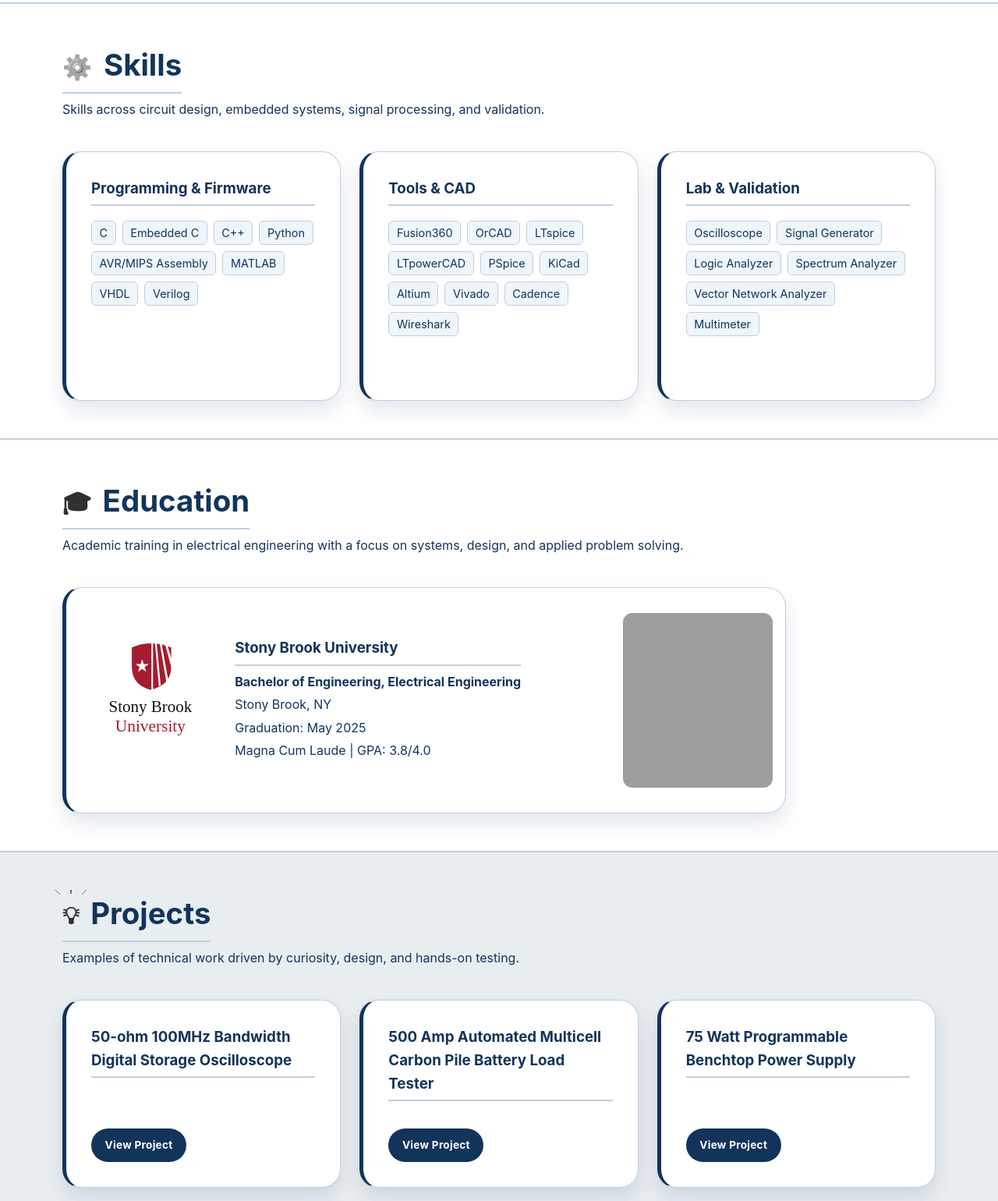
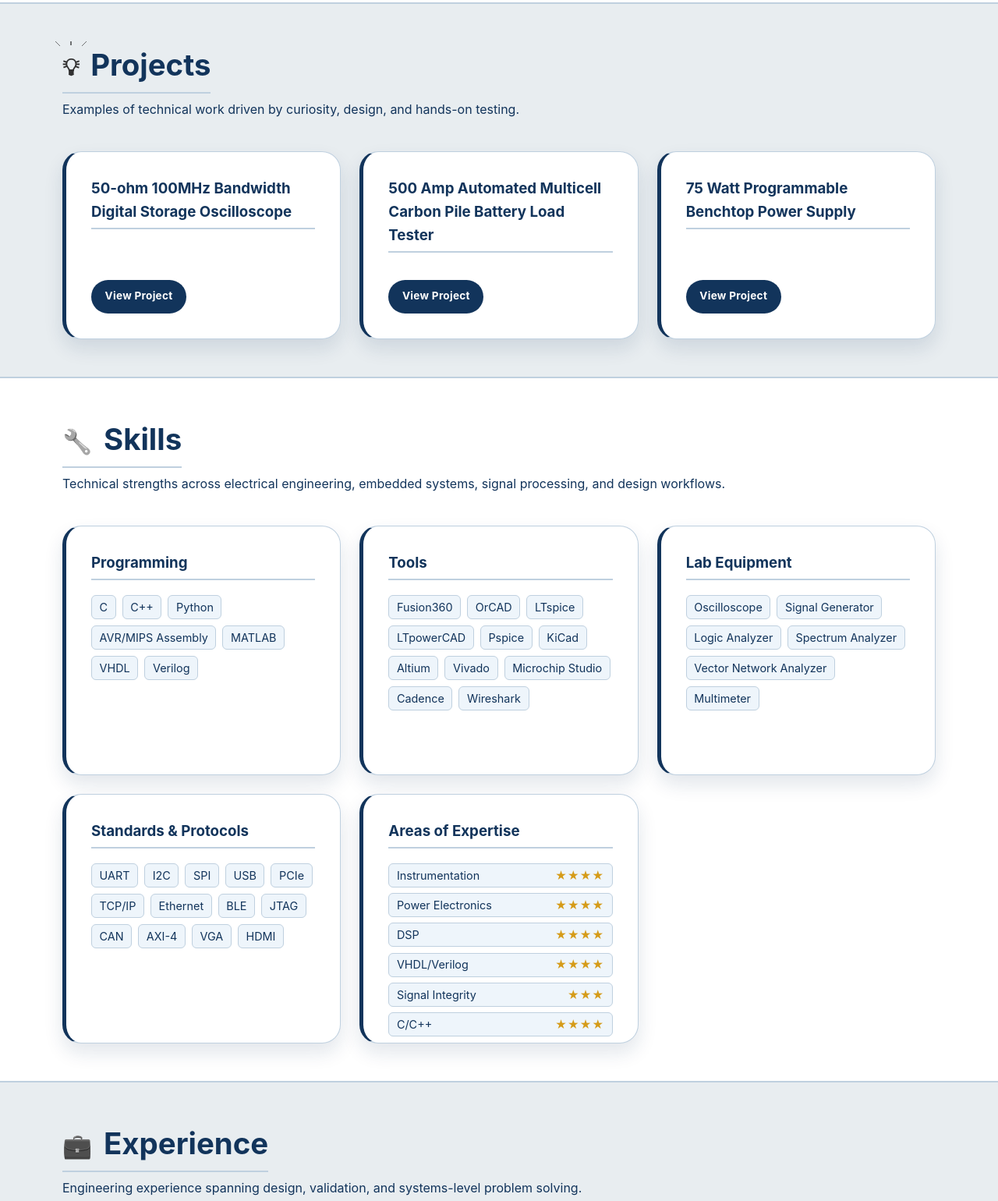
Before and after one commit to omarsbu/Personal-Website, a plain HTML site: page index.html in a window 1280 px wide. Shown: the part 898-2438 px from the top of the page at 78% size. Drawn offline with Linux system fonts and the light colour scheme; grey boxes are pictures that could not be loaded.

Commit message:
Add files via upload

```diff
--- a/index.html
+++ b/index.html
@@ -69,80 +69,6 @@
         </div>
       </section>
 
-      <section id="skills" class="section skills-section">
-        <div class="container">
-          <div class="section-header">
-            <h2><span class="section-symbol" aria-hidden="true">&#9881;&#65039;</span> Skills</h2>
-            <p>Skills across circuit design, embedded systems, signal processing, and validation.</p>
-          </div>
-          <div class="cards-grid">
-            <article class="card">
-              <h3>Programming & Firmware</h3>
-              <ul class="skills-list">
-                <li>C</li>
-                <li>Embedded C</li>
-                <li>C++</li>
-                <li>Python</li>
-                <li>AVR/MIPS Assembly</li>
-                <li>MATLAB</li>
-                <li>VHDL</li>
-                <li>Verilog</li>
-              </ul>
-            </article>
-            <article class="card">
-              <h3>Tools & CAD</h3>
-              <ul class="skills-list">
-                <li>Fusion360</li>
-                <li>OrCAD</li>
-                <li>LTspice</li>
-                <li>LTpowerCAD</li>
-                <li>PSpice</li>
-                <li>KiCad</li>
-                <li>Altium</li>
-                <li>Vivado</li>
-                <li>Cadence</li>
-                <li>Wireshark</li>
-              </ul>
-            </article>
-            <article class="card">
-              <h3>Lab & Validation</h3>
-              <ul class="skills-list">
-                <li>Oscilloscope</li>
-                <li>Signal Generator</li>
-                <li>Logic Analyzer</li>
-                <li>Spectrum Analyzer</li>
-                <li>Vector Network Analyzer</li>
-                <li>Multimeter</li>
-              </ul>
-            </article>
-          </div>
-        </div>
-      </section>
-
-      <section id="education" class="section education-section">
-        <div class="container">
-          <div class="section-header">
-            <h2><span class="section-symbol" aria-hidden="true">&#127891;</span> Education</h2>
-            <p>Academic training in electrical engineering with a focus on systems, design, and applied problem solving.</p>
-          </div>
-          <div class="education-card-wrap">
-            <article class="card education-card">
-              <div class="education-media">
-                <img src="stony-brook-logo.svg" alt="Stony Brook University logo" class="education-logo" />
-              </div>
-              <div>
-                <h3 class="education-school">Stony Brook University</h3>
-                <p><strong>Bachelor of Engineering, Electrical Engineering</strong></p>
-                <p>Stony Brook, NY</p>
-                <p>Graduation: May 2025</p>
-                <p>Magna Cum Laude | GPA: 3.8/4.0</p>
-              </div>
-              <img src="graduation-photo.jpg" alt="Omar Kalea at graduation" class="graduation-photo" />
-            </article>
-          </div>
-        </div>
-      </section>
-
       <section id="projects" class="section featured-projects-section">
         <div class="container">
           <div class="section-header">
@@ -162,6 +88,85 @@
               <h3>75 Watt Programmable Benchtop Power Supply</h3>
               <span class="project-card-button">View Project</span>
             </a>
+          </div>
+        </div>
+      </section>
+
+      <section id="skills" class="section skills-section">
+        <div class="container">
+          <div class="section-header">
+            <h2><span class="section-symbol" aria-hidden="true">&#128295;</span> Skills</h2>
+            <p>Technical strengths across electrical engineering, embedded systems, signal processing, and design workflows.</p>
+          </div>
+          <div class="cards-grid">
+            <article class="card">
+              <h3>Programming</h3>
+              <ul class="skills-list">
+                <li>C</li>
+                <li>C++</li>
+                <li>Python</li>
+                <li>AVR/MIPS Assembly</li>
+                <li>MATLAB</li>
+                <li>VHDL</li>
+                <li>Verilog</li>
+              </ul>
+            </article>
+            <article class="card">
+              <h3>Tools</h3>
+              <ul class="skills-list">
+                <li>Fusion360</li>
+                <li>OrCAD</li>
+                <li>LTspice</li>
+                <li>LTpowerCAD</li>
+                <li>Pspice</li>
+                <li>KiCad</li>
+                <li>Altium</li>
+                <li>Vivado</li>
+                <li>Microchip Studio</li>
+                <li>Cadence</li>
+                <li>Wireshark</li>
+              </ul>
+            </article>
+            <article class="card">
+              <h3>Lab Equipment</h3>
+              <ul class="skills-list">
+                <li>Oscilloscope</li>
+                <li>Signal Generator</li>
+                <li>Logic Analyzer</li>
+                <li>Spectrum Analyzer</li>
+                <li>Vector Network Analyzer</li>
+                <li>Multimeter</li>
+              </ul>
+            </article>
+            <article class="card">
+              <h3>Standards &amp; Protocols</h3>
+              <ul class="skills-list">
+                <li>UART</li>
+                <li>I2C</li>
+                <li>SPI</li>
+                <li>USB</li>
+                <li>PCIe</li>
+                <li>TCP/IP</li>
+                <li>Ethernet</li>
+                <li>BLE</li>
+                <li>JTAG</li>
+                <li>CAN</li>
+                <li>AXI-4</li>
+                <li>VGA</li>
+                <li>HDMI</li>
+              </ul>
+            </article>
+            <article class="card">
+              <h3>Areas of Expertise</h3>
+              <ul class="skills-list expertise-list">
+                <li><span>Instrumentation</span><span class="skill-rating" aria-label="4 stars">&#9733;&#9733;&#9733;&#9733;</span></li>
+                <li><span>Power Electronics</span><span class="skill-rating" aria-label="4 stars">&#9733;&#9733;&#9733;&#9733;</span></li>
+                <li><span>DSP</span><span class="skill-rating" aria-label="4 stars">&#9733;&#9733;&#9733;&#9733;</span></li>
+                <li><span>VHDL/Verilog</span><span class="skill-rating" aria-label="4 stars">&#9733;&#9733;&#9733;&#9733;</span></li>
+                <li><span>Signal Integrity</span><span class="skill-rating" aria-label="3 stars">&#9733;&#9733;&#9733;</span></li>
+                <li><span>C/C++</span><span class="skill-rating" aria-label="4 stars">&#9733;&#9733;&#9733;&#9733;</span></li>
+              </ul>
+            </article>
           </div>
         </div>
       </section>
@@ -213,6 +218,30 @@
           </div>
         </div>
       </section>
+
+      <section id="education" class="section education-section">
+        <div class="container">
+          <div class="section-header">
+            <h2><span class="section-symbol" aria-hidden="true">&#127891;</span> Education</h2>
+            <p>Academic training in electrical engineering with a focus on systems, design, and applied problem solving.</p>
+          </div>
+          <div class="education-card-wrap">
+            <article class="card education-card">
+              <div class="education-media">
+                <img src="stony-brook-logo.svg" alt="Stony Brook University logo" class="education-logo" />
+              </div>
+              <div>
+                <h3 class="education-school">Stony Brook University</h3>
+                <p><strong>Bachelor of Engineering, Electrical Engineering</strong></p>
+                <p>Stony Brook, NY</p>
+                <p>Graduation: May 2025</p>
+                <p>Magna Cum Laude | GPA: 3.8/4.0</p>
+              </div>
+              <img src="graduation-photo.jpg" alt="Omar Kalea at graduation" class="graduation-photo" />
+            </article>
+          </div>
+        </div>
+      </section>
     </main>
 
     <section id="contact" class="section contact-section">
```
